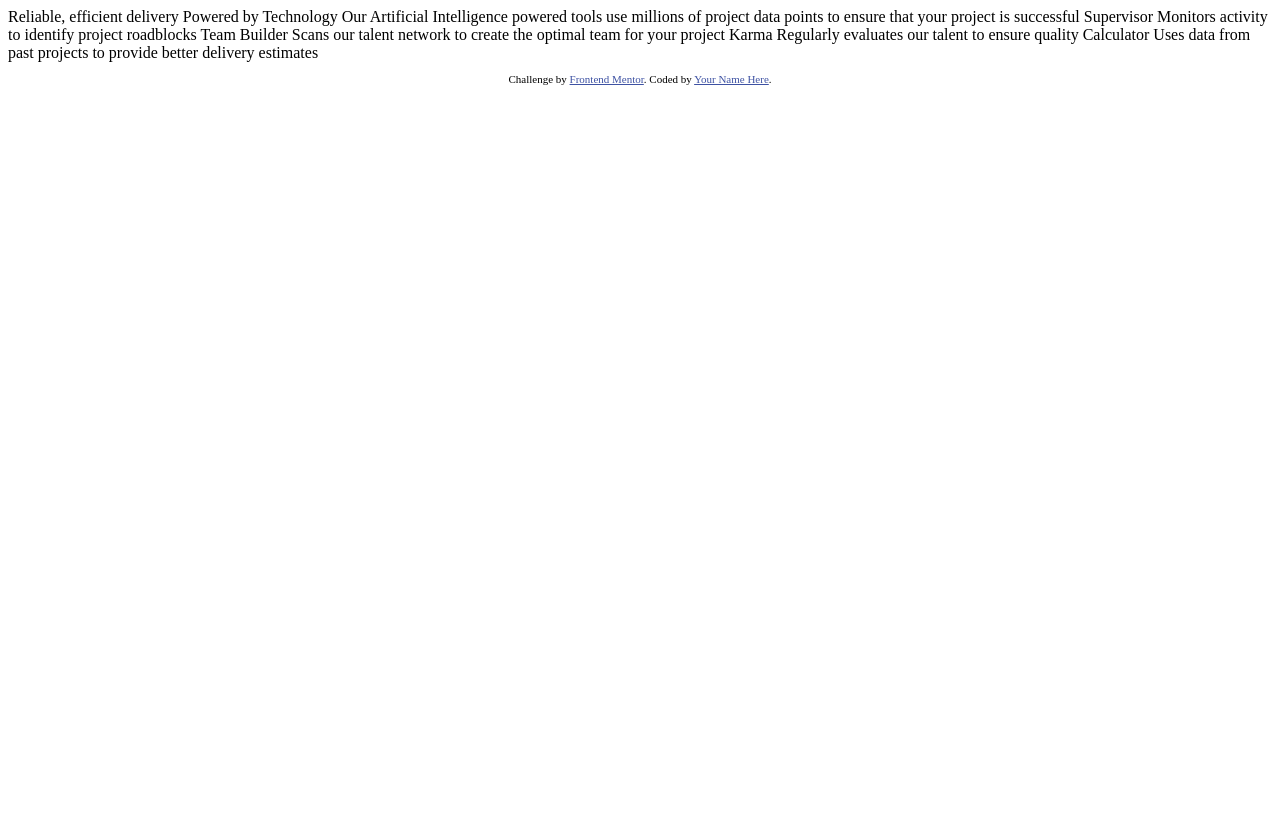
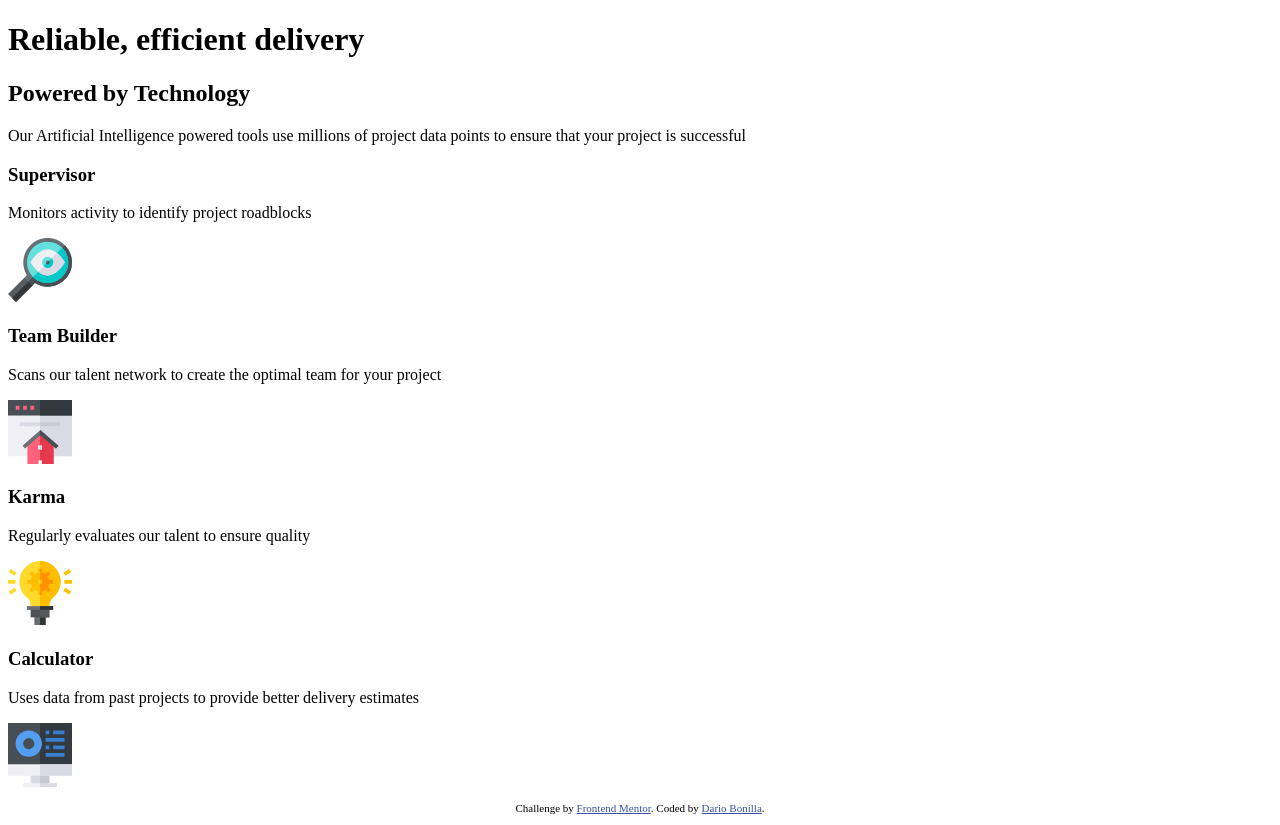
Before and after one commit to Dariobm/Reto3-four-card-feature-section-master, a plain HTML site: page index.html in a window 1280 px wide. Before the commit the page ends 800 px from the top, so only its background shows below. Drawn offline with Linux system fonts and the light colour scheme.

Commit message:
Maquete la pagina con html y cree la hoja de style

```diff
--- a/index.html
+++ b/index.html
@@ -1,45 +1,95 @@
 <!DOCTYPE html>
 <html lang="en">
   <head>
-  <meta charset="UTF-8">
-  <meta name="viewport" content="width=device-width, initial-scale=1.0"> <!-- displays site properly based on user's device -->
-
-  <link rel="icon" type="image/png" sizes="32x32" href="./images/favicon-32x32.png">
-
+    <meta charset="UTF-8" />
+    <meta name="viewport" content="width=device-width, initial-scale=1.0" />
+    <link
+      rel="icon"
+      type="image/png"
+      sizes="32x32"
+      href="./images/favicon-32x32.png"
+    />
     <title>Frontend Mentor | Four card feature section</title>
-
-  <!-- Feel free to remove these styles or customise in your own stylesheet 👍 -->
+    <link rel="stylesheet" href="style.css" />
     <style>
-    .attribution { font-size: 11px; text-align: center; }
-    .attribution a { color: hsl(228, 45%, 44%); }
+      .attribution {
+        font-size: 11px;
+        text-align: center;
+      }
+      .attribution a {
+        color: hsl(228, 45%, 44%);
+      }
     </style>
   </head>
   <body>
-
-  Reliable, efficient delivery
-  Powered by Technology
-
-  Our Artificial Intelligence powered tools use millions of project data points
-  to ensure that your project is successful
-
-  Supervisor
-  Monitors activity to identify project roadblocks
-
-  Team Builder
+    <div class="container">
+      <header>
+        <h1>Reliable, efficient delivery</h1>
+        <h2>Powered by Technology</h2>
+        <p>
+          Our Artificial Intelligence powered tools use millions of project data
+          points to ensure that your project is successful
+        </p>
+      </header>
+      <div class="cardscontainer">
+        <div class="cards card1">
+          <div class="line"></div>
+          <div class="content">
+            <h3>Supervisor</h3>
+            <p>Monitors activity to identify project roadblocks</p>
+            <div class="image">
+              <img src="images/icon-supervisor.svg" alt="Lupa" />
+            </div>
+          </div>
+        </div>
+        <div class="twocards">
+          <div class="cards card2">
+            <div class="line"></div>
+            <div class="content">
+              <h3>Team Builder</h3>
+              <p>
                 Scans our talent network to create the optimal team for your project
-
-  Karma
-  Regularly evaluates our talent to ensure quality
-
-  Calculator
-  Uses data from past projects to provide better delivery estimates
-
-
+              </p>
+              <div class="image">
+                <img src="images/icon-team-builder.svg" alt="Lupa" />
+              </div>
+            </div>
+          </div>
+          <div class="cards card3">
+            <div class="line"></div>
+            <div class="content">
+              <h3>Karma</h3>
+              <p>Regularly evaluates our talent to ensure quality</p>
+              <div class="image">
+                <img src="images/icon-karma.svg" alt="Icono karma" />
+              </div>
+            </div>
+          </div>
+        </div>
+        <div class="cards card4">
+          <div class="line"></div>
+          <div class="content">
+            <h3>Calculator</h3>
+            <p>Uses data from past projects to provide better delivery estimates</p>
+            <div class="image">
+              <img src="images/icon-calculator.svg" alt="Icono calculadora" />
+            </div>
+          </div>
+        </div>
+      </div>
       <footer>
         <p class="attribution">
-      Challenge by <a href="https://www.frontendmentor.io?ref=challenge" target="_blank">Frontend Mentor</a>.
-      Coded by <a href="#">Your Name Here</a>.
+          Challenge by
+          <a href="https://www.frontendmentor.io?ref=challenge" target="_blank"
+            >Frontend Mentor</a
+          >. Coded by
+          <a
+            class="badge-base__link LI-simple-link"
+            href="https://co.linkedin.com/in/dario-bonilla-193357242?trk=profile-badge"
+            >Dario Bonilla</a
+          >.
         </p>
       </footer>
+    </div>
   </body>
 </html>
--- /dev/null
+++ b/style.css
@@ -0,0 +1,2 @@
+.attribution { font-size: 11px; text-align: center; }
+    .attribution a { color: hsl(228, 45%, 44%); }
```
Lines whose indentation alone changed are shown as unchanged.
